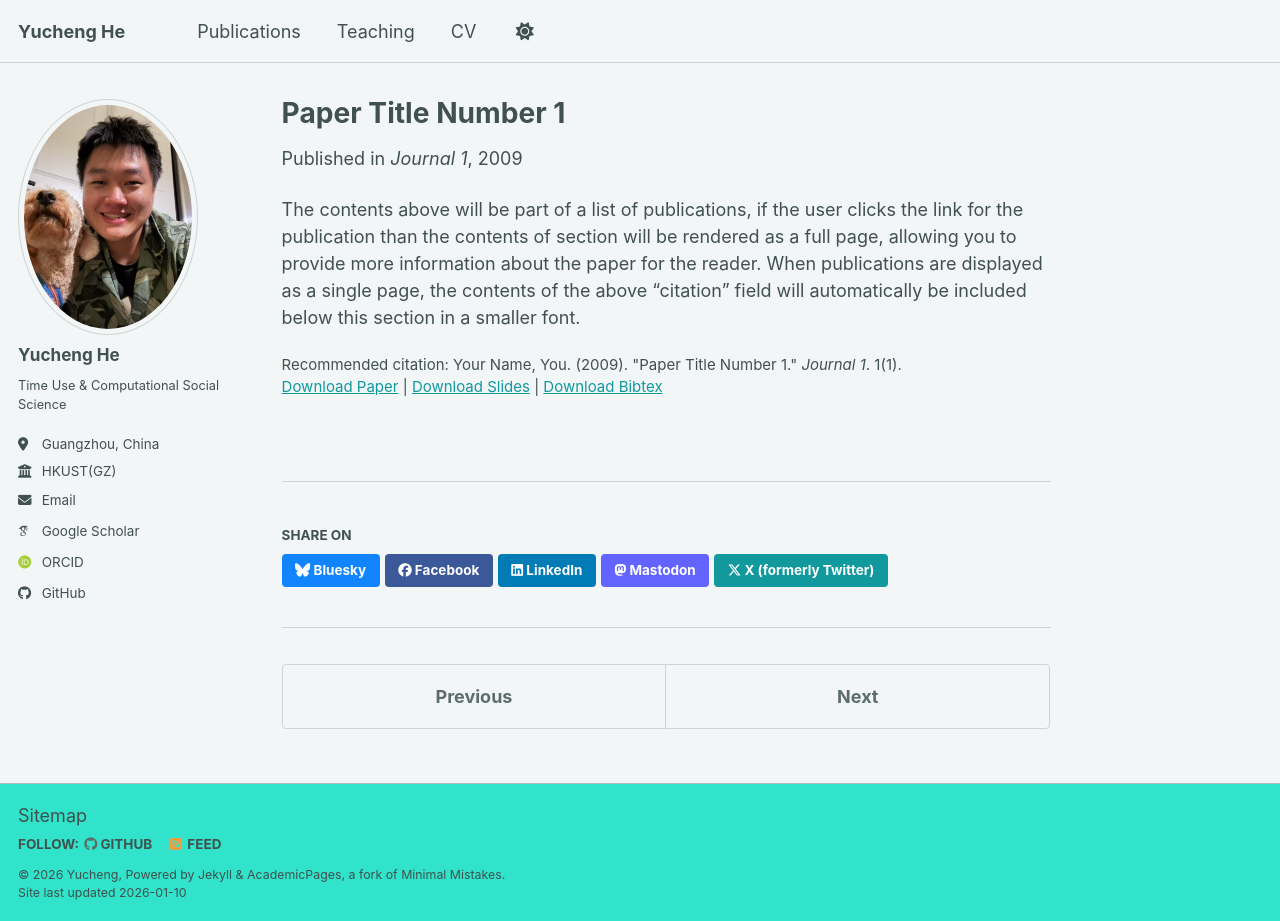
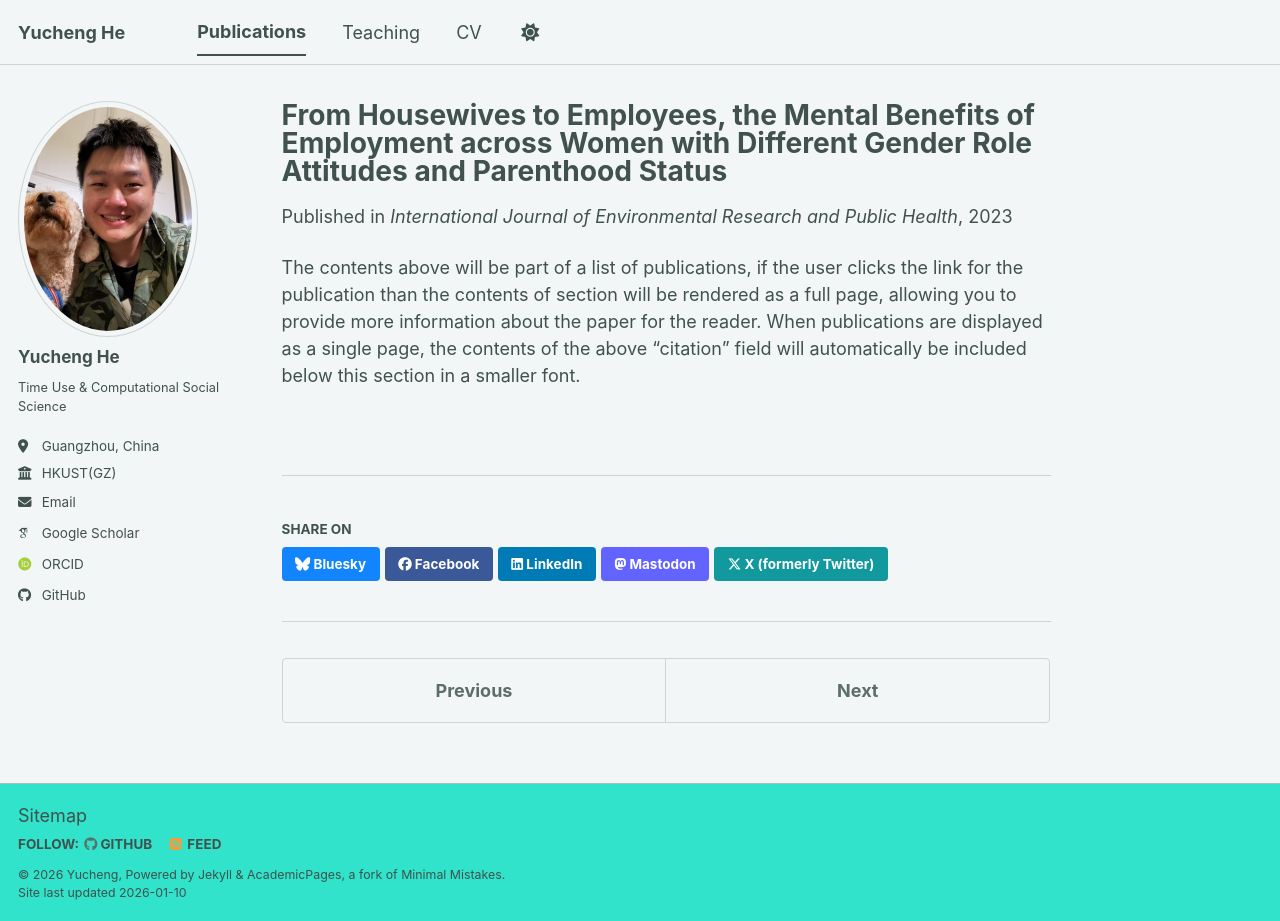
Before and after one commit to YuchengHE-CHN/YuchengHE-CHN.github.io, a Jekyll site: the page built from _publications/2009-10-01-paper-title-number-1.md, in a window 1280 px wide and 921 px high. Built offline with Jekyll 4.4.1, drawn with Linux system fonts in a browser that asks for light colours; some web fonts are replaced; a script bundle is joined from its source files by our own code; library files that are not in the unit come from our copies.

Commit message:
update Pub1

```diff
--- a/_publications/2009-10-01-paper-title-number-1.md
+++ b/_publications/2009-10-01-paper-title-number-1.md
@@ -1,14 +1,14 @@
 ---
-title: "Paper Title Number 1"
+title: "From Housewives to Employees, the Mental Benefits of Employment across Women with Different Gender Role Attitudes and Parenthood Status"
 collection: publications
 category: manuscripts
-permalink: /publication/2009-10-01-paper-title-number-1
+#permalink: /publication/2009-10-01-paper-title-number-1
 excerpt: 'This paper is about the number 1. The number 2 is left for future work.'
-date: 2009-10-01
-venue: 'Journal 1'
-slidesurl: 'https://academicpages.github.io/files/slides1.pdf'
-paperurl: 'https://academicpages.github.io/files/paper1.pdf'
-bibtexurl: 'https://academicpages.github.io/files/bibtex1.bib'
-citation: 'Your Name, You. (2009). &quot;Paper Title Number 1.&quot; <i>Journal 1</i>. 1(1).'
+date: 2023-02-28
+venue: 'International Journal of Environmental Research and Public Health'
+#slidesurl: 'https://academicpages.github.io/files/slides1.pdf'
+paperurl: 'https://www.mdpi.com/1660-4601/20/5/4364'
+#bibtexurl: 'https://academicpages.github.io/files/bibtex1.bib'
+#citation: 'Your Name, You. (2009). &quot;Paper Title Number 1.&quot; <i>Journal 1</i>. 1(1).'
 ---
 The contents above will be part of a list of publications, if the user clicks the link for the publication than the contents of section will be rendered as a full page, allowing you to provide more information about the paper for the reader. When publications are displayed as a single page, the contents of the above "citation" field will automatically be included below this section in a smaller font.
```
